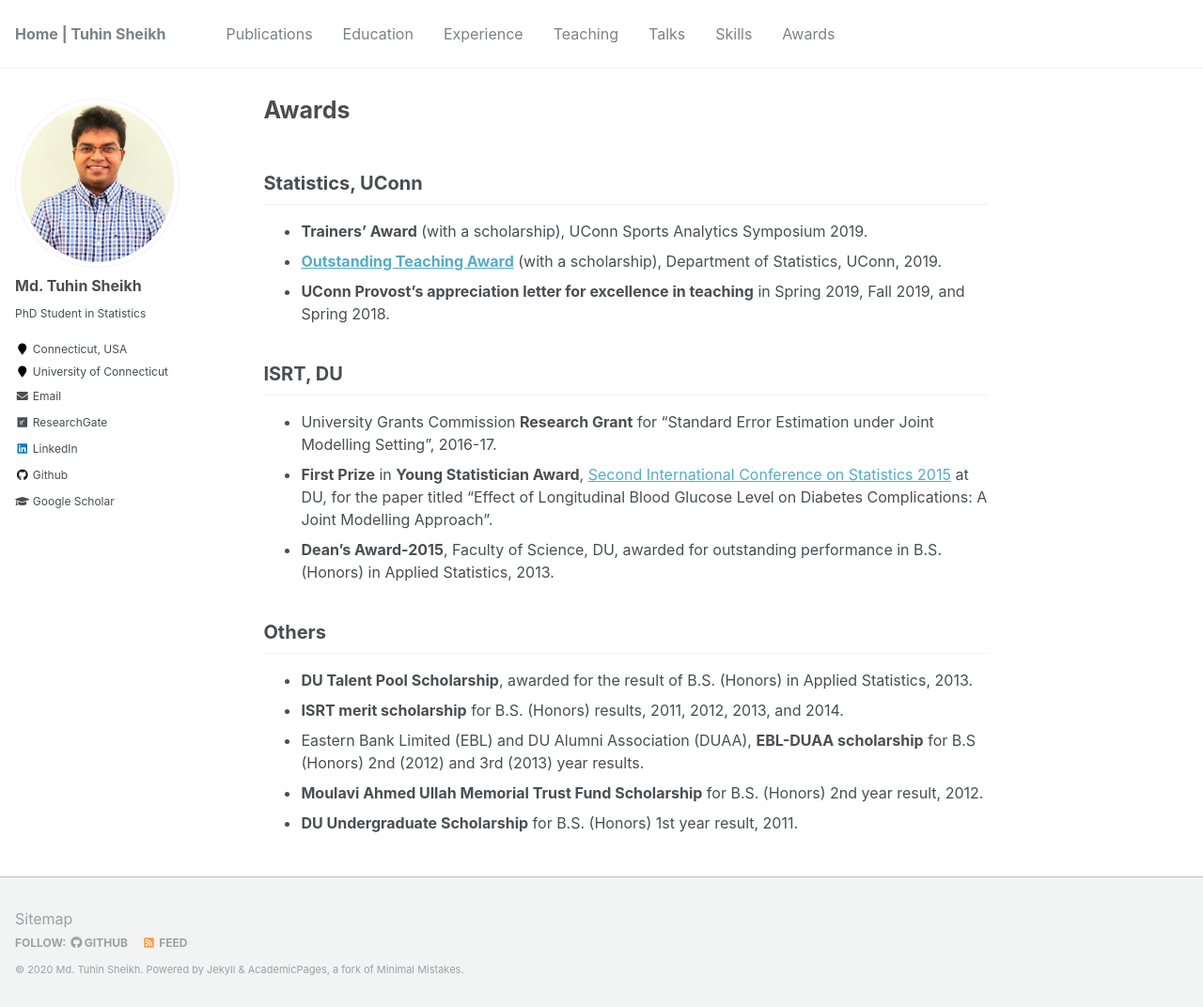
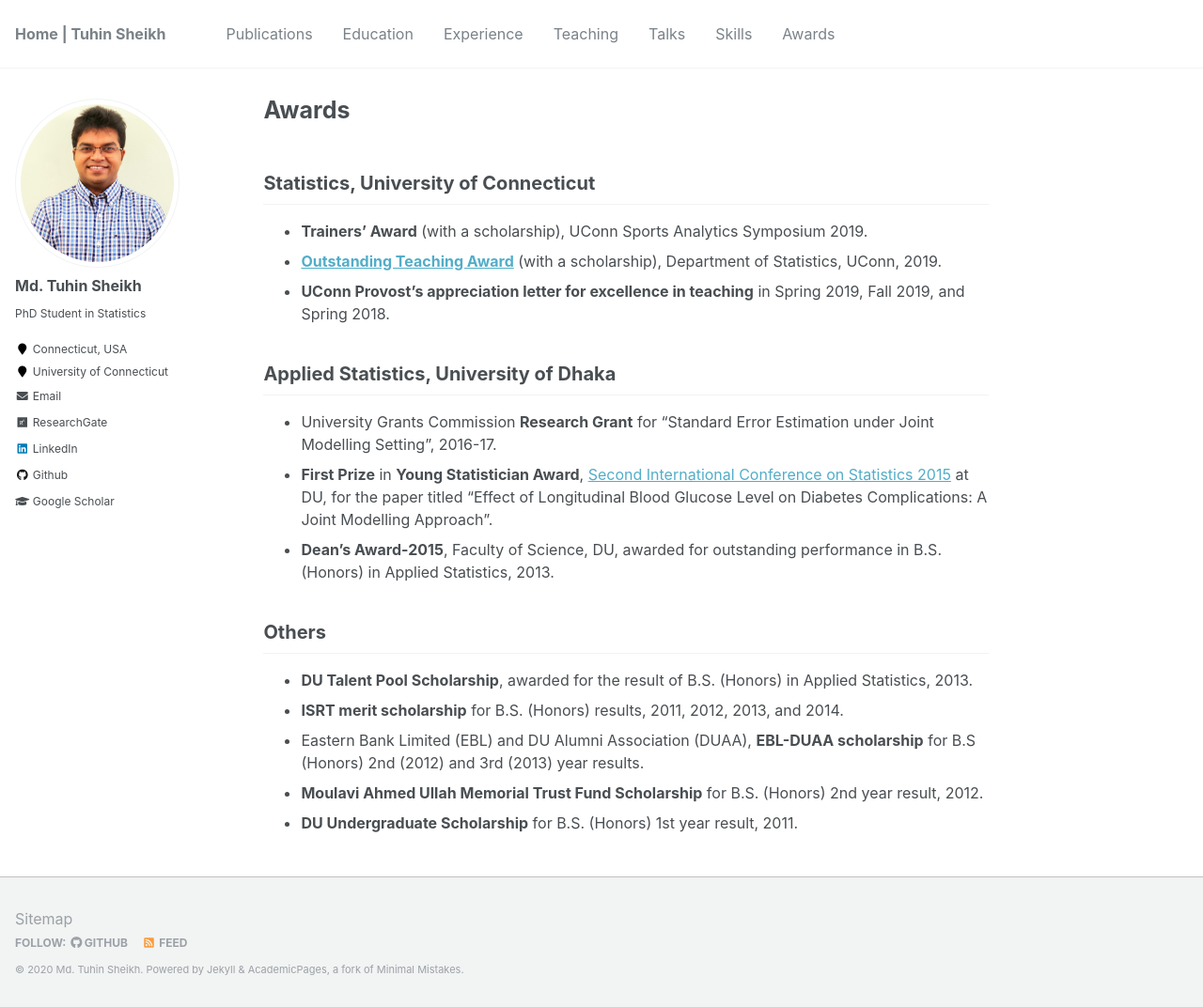
Before and after one commit to mdtuhinsheikh/mdtuhinsheikh.github.io, a Jekyll site: the page built from _pages/awards.md, in a window 1280 px wide and 1072 px high. Shown: the whole window at 94% size. Built offline with Jekyll 4.4.1, drawn with Linux system fonts in a browser that asks for light colours.

Commit message:
Update awards.md

```diff
--- a/_pages/awards.md
+++ b/_pages/awards.md
@@ -4,12 +4,12 @@ permalink: /awards/
 author_profile: true
 ---
 
-## Statistics, UConn
+## Statistics, University of Connecticut
 * **Trainers' Award** (with a scholarship), UConn Sports Analytics Symposium 2019.
 * [**Outstanding Teaching Award**](https://stat.uconn.edu/student-awards/) (with a scholarship), Department of Statistics, UConn, 2019.
 * **UConn Provost's appreciation letter for excellence in teaching** in Spring 2019, Fall 2019, and Spring 2018.
 
-## ISRT, DU
+## Applied Statistics, University of Dhaka
 * University Grants Commission **Research Grant** for "Standard Error Estimation under Joint Modelling Setting", 2016-17.
 * **First Prize** in **Young Statistician Award**, [Second International Conference on Statistics 2015](https://sites.google.com/site/dusdaa10/conference2015/sponsors/youngaward) at DU, for the paper titled "Effect of Longitudinal Blood Glucose Level on Diabetes Complications: A Joint Modelling Approach".
 * **Dean's Award-2015**, Faculty of Science, DU, awarded for outstanding performance in B.S. (Honors) in Applied Statistics, 2013.
```
